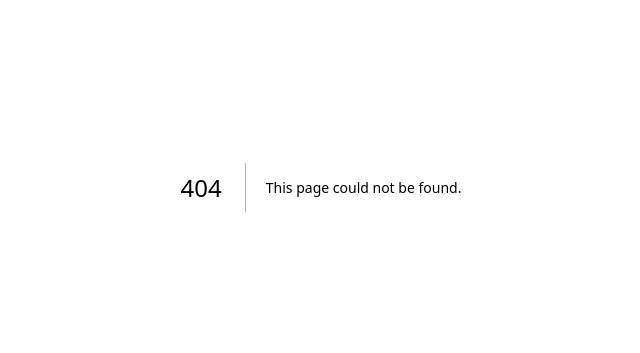
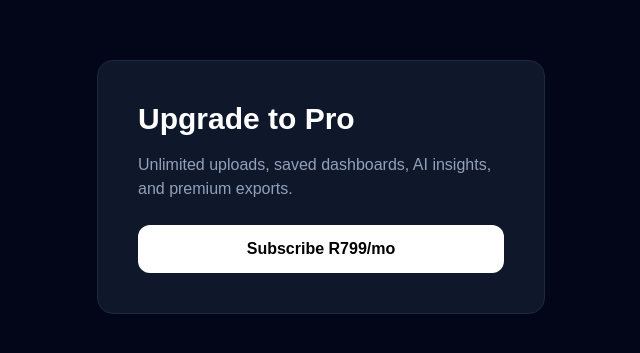
Before and after one commit to yellow269/graphify, a Next.js app: page /billing in a window 1280 px wide. Before the commit this address had no page. Shown: the part 213-566 px from the top of the page, without its empty margins (319-959 px from the left). Built offline with nearby package versions, Linux system fonts and the light colour scheme.

Commit message:
add payfast production env

```diff
--- /dev/null
+++ b/app/billing/page.tsx
@@ -0,0 +1,30 @@
+'use client'
+
+export default function BillingPage() {
+  async function subscribe() {
+    const res = await fetch('/api/payfast/subscribe', {
+      method: 'POST',
+    })
+
+    const data = await res.json()
+    window.location.href = data.url
+  }
+
+  return (
+    <div className="min-h-screen bg-slate-950 text-white flex items-center justify-center">
+      <div className="bg-slate-900 p-10 rounded-2xl border border-slate-800 max-w-md w-full">
+        <h1 className="text-3xl font-bold mb-4">Upgrade to Pro</h1>
+        <p className="text-slate-400 mb-6">
+          Unlimited uploads, saved dashboards, AI insights, and premium exports.
+        </p>
+
+        <button
+          onClick={subscribe}
+          className="w-full bg-white text-black py-3 rounded-xl font-semibold hover:opacity-90"
+        >
+          Subscribe R799/mo
+        </button>
+      </div>
+    </div>
+  )
+}
```
Also changed, not shown: app/api/payfast/subscribe/route.ts (added).
